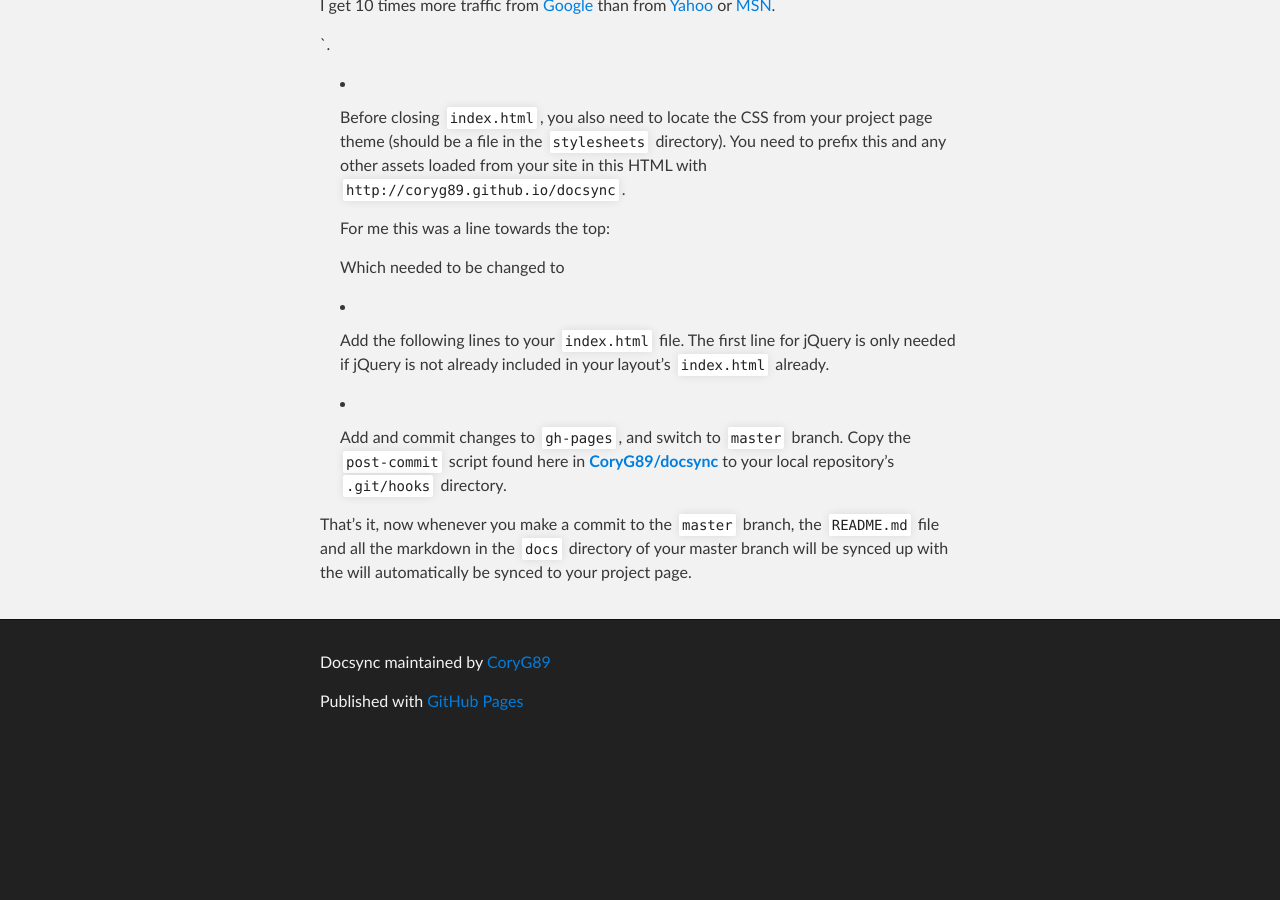
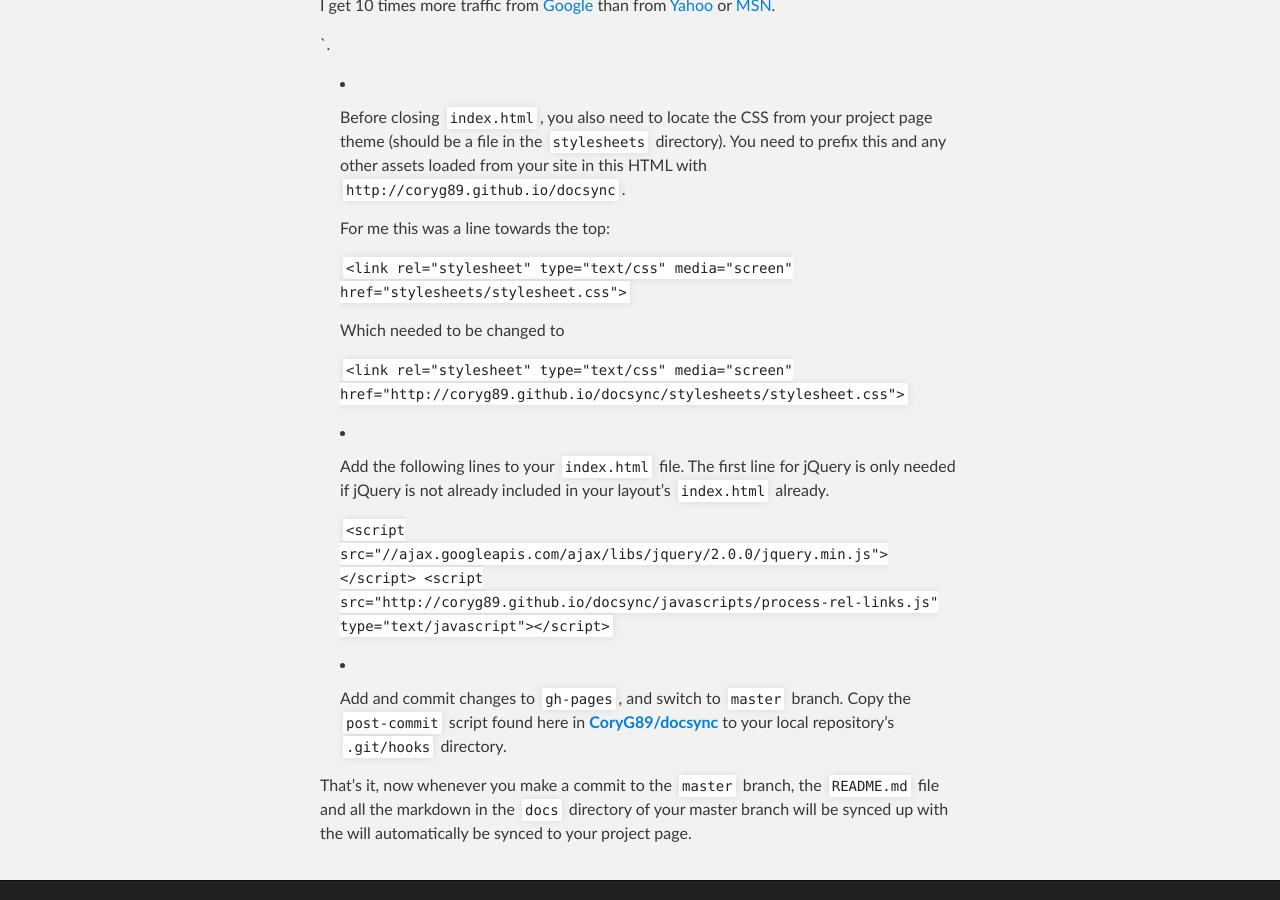
Before and after one commit to CoryG89/docsync, a Jekyll site: the page built from index.md, in a window 1280 px wide and 900 px high, scrolled down 4888 px. Built offline with Jekyll 4.4.1, drawn with Linux system fonts in a browser that asks for light colours; nearby versions of some CDN libraries; Markdown is read by kramdown in place of the engine named in the settings; before the commit the page ends 5636 px from its top, so only the background shows below that.

```diff
--- a/index.md
+++ b/index.md
@@ -49,7 +49,7 @@
  * If you already have a gh-pages branch, create a backup in case you botch
     this setup.
 
-* If you don't already have a gh-pages branch go to your repostory page's
+ * If you don't already have a gh-pages branch go to your repostory page's
     Settings tab and use the [**Automatic Page Generator**][2] to create
     it.
 
@@ -86,18 +86,18 @@
 
    For me this was a line towards the top:
 
-    <link rel="stylesheet" type="text/css" media="screen" href="stylesheets/stylesheet.css">
+    `<link rel="stylesheet" type="text/css" media="screen" href="stylesheets/stylesheet.css">`
 
    Which needed to be changed to
 
-    <link rel="stylesheet" type="text/css" media="screen" href="{{ site.path }}/stylesheets/stylesheet.css">
+    `<link rel="stylesheet" type="text/css" media="screen" href="{{ site.path }}/stylesheets/stylesheet.css">`
 
  * Add the following lines to your `index.html` file. The first line for
    jQuery is only needed if jQuery is not already included in your layout's
    `index.html` already.
 
-    <script src="//ajax.googleapis.com/ajax/libs/jquery/2.0.0/jquery.min.js"></script>
-    <script src="{{site.path}}/javascripts/process-rel-links.js" type="text/javascript"></script>
+    `<script src="//ajax.googleapis.com/ajax/libs/jquery/2.0.0/jquery.min.js"></script>
+    <script src="{{site.path}}/javascripts/process-rel-links.js" type="text/javascript"></script>`
 
  * Add and commit changes to `gh-pages`, and switch to `master` branch. Copy
    the `post-commit` script found here in [**CoryG89/docsync**][1] to your
```
